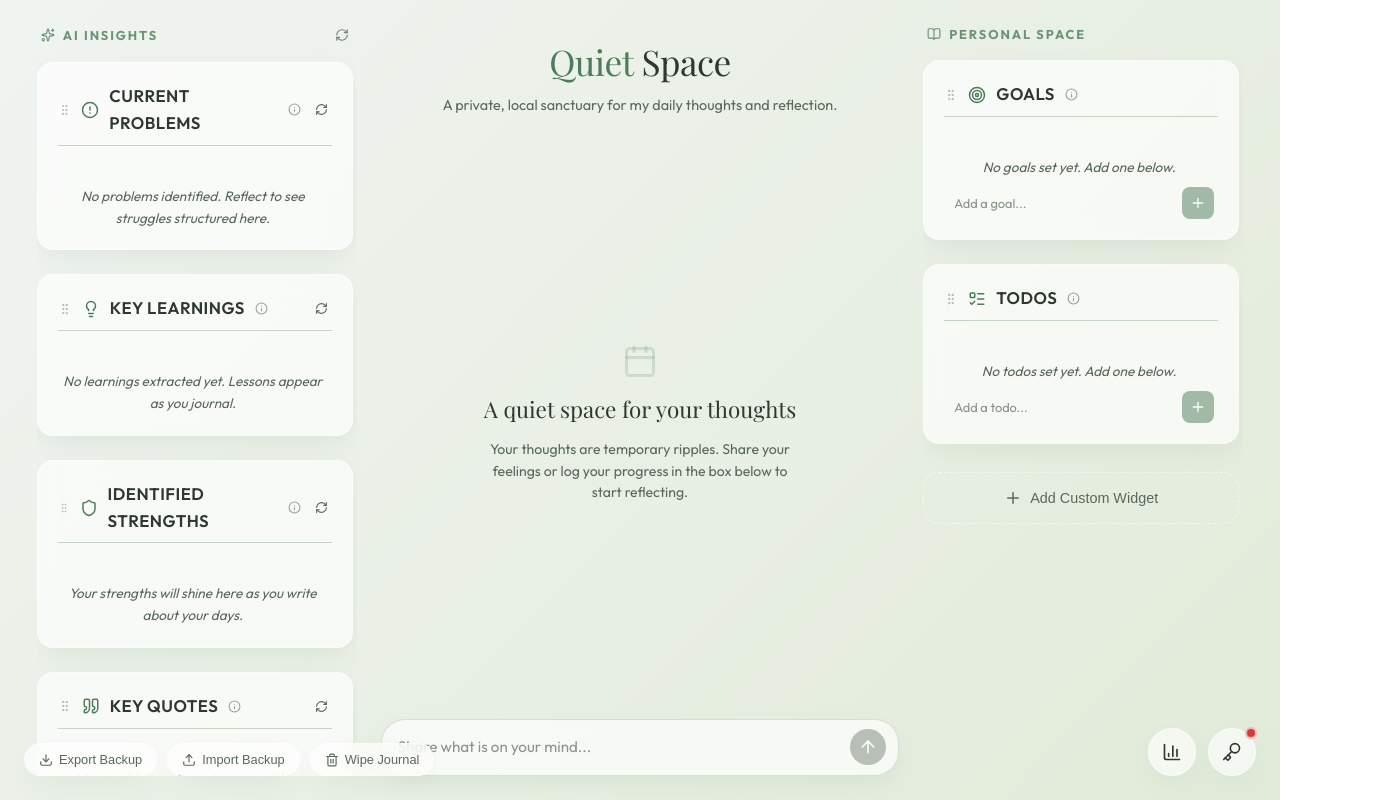
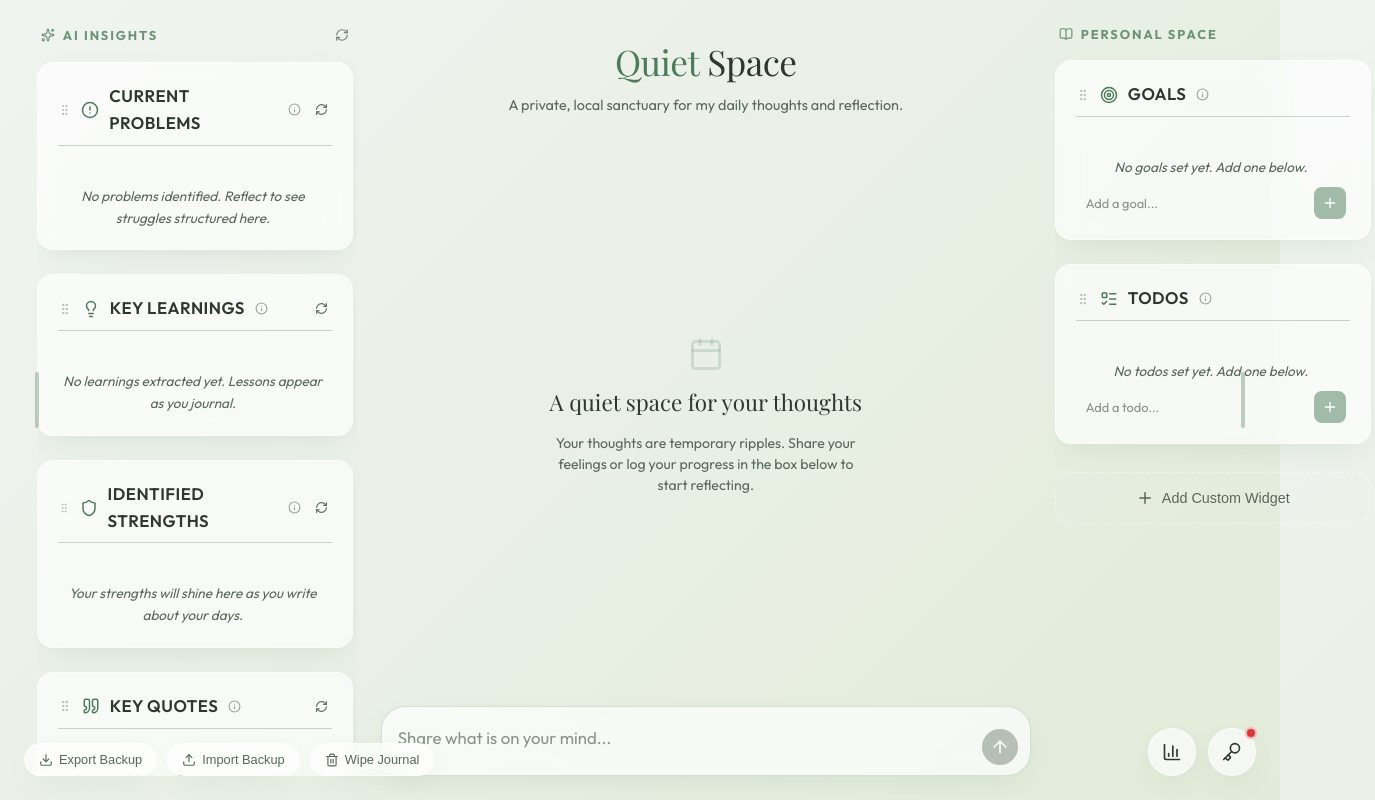
Before and after one commit to HarshitJn/local-growth-journal-webapp, a React (Vite) app: page / in a window 1280 px wide. Shown: the whole page, 1375 px wide, since content can reach past the window. Built offline with nearby package versions, Linux system fonts and the light colour scheme; a web font is replaced by a local one.

Commit message:
feat: increase journal entry default width and text size by 30% and expand resizer mouse hit target to 28px

```diff
--- a/src/App.css
+++ b/src/App.css
@@ -70,40 +70,43 @@
 /* Sidebar Symmetrical Resizers */
 .sidebar-resizer {
   position: absolute;
-  top: 0;
-  bottom: 0;
-  width: 14px;
+  top: 24px;
+  bottom: 24px;
+  width: 28px;
   cursor: col-resize;
-  z-index: 20;
+  z-index: 100;
   display: flex;
   align-items: center;
   justify-content: center;
   user-select: none;
+  touch-action: none;
 }
 
-.left-sidebar .sidebar-resizer {
-  left: -14px;
+.sidebar-resizer.resizer-left {
+  left: 10px;
 }
 
-.right-sidebar .sidebar-resizer {
-  right: -14px;
+.sidebar-resizer.resizer-right {
+  right: 10px;
 }
 
 .sidebar-resizer-line {
-  width: 3px;
-  height: 48px;
+  width: 4px;
+  height: 56px;
   background-color: var(--accent);
-  border-radius: 3px;
-  opacity: 0.25;
-  transition: opacity 0.2s ease, height 0.2s ease, background-color 0.2s ease;
+  border-radius: 4px;
+  opacity: 0.35;
+  transition: opacity 0.2s ease, height 0.2s ease, background-color 0.2s ease, width 0.2s ease;
+  pointer-events: none;
 }
 
 .sidebar-resizer:hover .sidebar-resizer-line,
 .sidebar-resizer.is-dragging .sidebar-resizer-line {
   opacity: 1;
-  height: 80px;
+  width: 6px;
+  height: 90px;
   background-color: var(--accent);
-  box-shadow: 0 0 8px rgba(76, 124, 89, 0.5);
+  box-shadow: 0 0 10px rgba(76, 124, 89, 0.6);
 }
 
 @media (max-width: 1100px) {
@@ -229,7 +232,7 @@
   height: calc(100vh - 48px);
   gap: 20px;
   position: relative;
-  min-width: 500px;
+  min-width: 650px;
 }
 
 @media (max-width: 1100px) {
@@ -303,7 +306,7 @@
   background: var(--card-bg);
   border: 1px solid var(--card-border);
   border-radius: 12px;
-  padding: 16px;
+  padding: 20px 24px;
   box-shadow: 0 4px 20px -5px rgba(0, 0, 0, 0.05);
   animation: slideInUp 0.3s cubic-bezier(0.2, 0.8, 0.2, 1);
   transition: border-color 0.2s ease;
@@ -329,9 +332,9 @@
 }
 
 .log-body {
-  font-size: 0.95rem;
+  font-size: 1.05rem;
   color: var(--text-primary);
-  line-height: 1.5;
+  line-height: 1.6;
   white-space: pre-wrap;
   word-break: break-word;
 }
@@ -370,12 +373,12 @@
   outline: none;
   resize: none;
   font-family: var(--font-sans);
-  font-size: 0.95rem;
+  font-size: 1.05rem;
   color: var(--text-primary);
-  line-height: 1.5;
-  padding: 8px 0;
-  max-height: 160px;
-  min-height: 38px;
+  line-height: 1.6;
+  padding: 10px 0;
+  max-height: 220px;
+  min-height: 52px;
   overflow-y: auto;
 }
 
--- a/src/App.jsx
+++ b/src/App.jsx
@@ -583,14 +583,15 @@ function App() {
       className="app-container"
       style={{
         gridTemplateColumns: windowWidth > 1100 ? `${sidebarWidth}px 1fr ${sidebarWidth}px` : undefined,
-        maxWidth: windowWidth > 1100 ? `min(98vw, ${720 + sidebarWidth * 2 + 48}px)` : undefined,
+        maxWidth: windowWidth > 1100 ? `min(98vw, ${936 + sidebarWidth * 2 + 48}px)` : undefined,
         userSelect: isResizing ? 'none' : 'auto'
       }}
     >
-      {/* Column 1: Left Sidebar (AI Insights) */}
-      <aside className="left-sidebar">
+      {/* Outer Symmetrical Resizers */}
+      {windowWidth > 1100 && (
+        <>
           <div
-          className={`sidebar-resizer ${isResizing === 'left' ? 'is-dragging' : ''}`}
+            className={`sidebar-resizer resizer-left ${isResizing === 'left' ? 'is-dragging' : ''}`}
             onMouseDown={(e) => {
               e.preventDefault();
               dragStartRef.current = { startX: e.clientX, startWidth: sidebarWidth };
@@ -604,6 +605,26 @@ function App() {
           >
             <div className="sidebar-resizer-line" />
           </div>
+          <div
+            className={`sidebar-resizer resizer-right ${isResizing === 'right' ? 'is-dragging' : ''}`}
+            onMouseDown={(e) => {
+              e.preventDefault();
+              dragStartRef.current = { startX: e.clientX, startWidth: sidebarWidth };
+              setIsResizing('right');
+            }}
+            onDoubleClick={() => {
+              setSidebarWidth(320);
+              localStorage.setItem('AI_JOURNAL_SIDEBAR_WIDTH', '320');
+            }}
+            title="Drag to resize sidebars symmetrically (Double-click to reset)"
+          >
+            <div className="sidebar-resizer-line" />
+          </div>
+        </>
+      )}
+
+      {/* Column 1: Left Sidebar (AI Insights) */}
+      <aside className="left-sidebar">
         <div className="sidebar-header" style={{ display: 'flex', justifyContent: 'space-between', alignItems: 'center', width: '100%' }}>
           <div style={{ display: 'flex', alignItems: 'center', gap: '8px' }}>
             <Sparkles size={14} />
@@ -737,21 +758,6 @@ function App() {
 
       {/* Column 3: Right Sidebar (Personal Space - Goals & Todos) */}
       <aside className="right-sidebar">
-        <div
-          className={`sidebar-resizer ${isResizing === 'right' ? 'is-dragging' : ''}`}
-          onMouseDown={(e) => {
-            e.preventDefault();
-            dragStartRef.current = { startX: e.clientX, startWidth: sidebarWidth };
-            setIsResizing('right');
-          }}
-          onDoubleClick={() => {
-            setSidebarWidth(320);
-            localStorage.setItem('AI_JOURNAL_SIDEBAR_WIDTH', '320');
-          }}
-          title="Drag to resize sidebars symmetrically (Double-click to reset)"
-        >
-          <div className="sidebar-resizer-line" />
-        </div>
         <div className="sidebar-header">
           <BookOpen size={14} />
           <span>Personal Space</span>
--- a/src/components/JournalInput.jsx
+++ b/src/components/JournalInput.jsx
@@ -10,7 +10,7 @@ export default function JournalInput({ onSend, isLoading, provider = 'gemini' })
     const textarea = textareaRef.current;
     if (textarea) {
       textarea.style.height = 'auto';
-      textarea.style.height = `${Math.min(textarea.scrollHeight, 160)}px`;
+      textarea.style.height = `${Math.min(textarea.scrollHeight, 220)}px`;
     }
   }, [text]);
 
```
Lines whose indentation alone changed are shown as unchanged.
